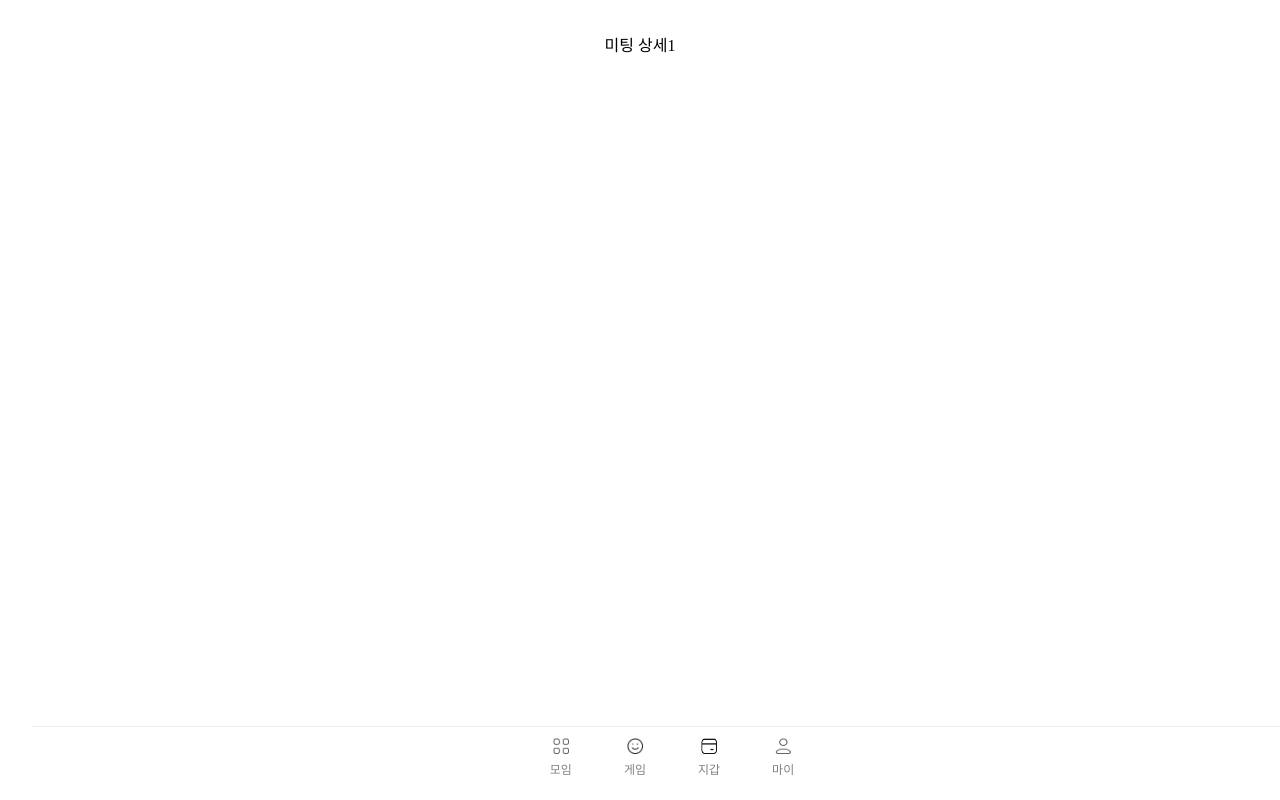
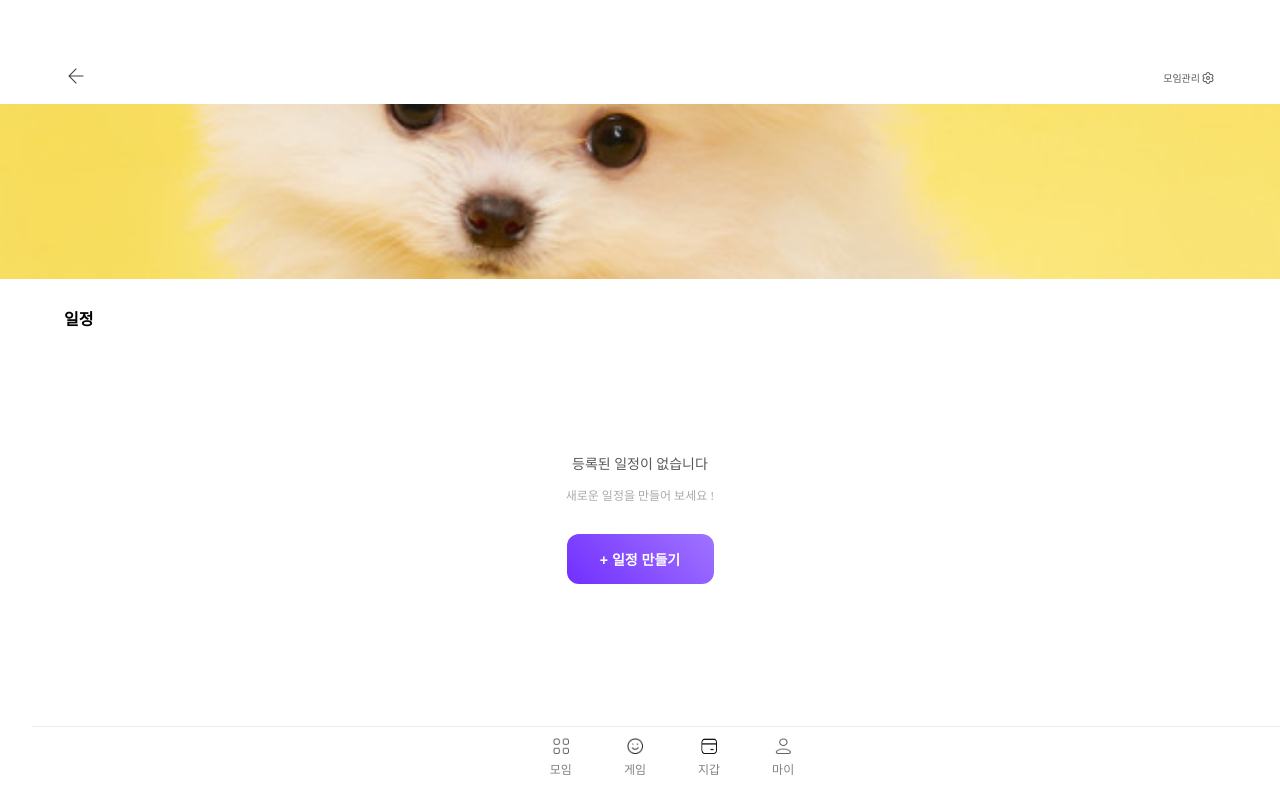
Before and after one commit to togather209/togather, a React (Vite) app in the folder frontend/: page /meeting/1 in a window 1280 px wide. Built offline with nearby package versions, Linux system fonts and the light colour scheme; a web font is replaced by a local one.

Commit message:
S11P12B209-77 Feat: 모임상세조회

```diff
--- a/frontend/dev-dist/sw.js
+++ b/frontend/dev-dist/sw.js
@@ -82,7 +82,7 @@ define(['./workbox-b5f7729d'], (function (workbox) { 'use strict';
     "revision": "3ca0b8505b4bec776b69afdba2768812"
   }, {
     "url": "index.html",
-    "revision": "0.f5ed3o7r2ag"
+    "revision": "0.0u9fi6inh3o"
   }], {});
   workbox.cleanupOutdatedCaches();
   workbox.registerRoute(new workbox.NavigationRoute(workbox.createHandlerBoundToURL("index.html"), {
--- a/frontend/src/components/home/JoinForm.jsx
+++ b/frontend/src/components/home/JoinForm.jsx
@@ -19,7 +19,7 @@ function JoinForm() {
                 placeholder="참여코드 6자"
               />
             </div>
-            <Button text={"참여"} type={"purple"} />
+            <Button type={"purple"}>참여</Button>
           </form>
         </div>
       </div>
--- a/frontend/src/components/home/RegistForm.jsx
+++ b/frontend/src/components/home/RegistForm.jsx
@@ -30,7 +30,7 @@ function RegistForm() {
             <div className="meeting-desc">
               <input className="desc-input" type="text" placeholder="설명" />
             </div>
-            <Button text={"생성"} type={"purple"} />
+            <Button type={"purple"}>생성</Button>
           </form>
         </div>
       </div>
--- /dev/null
+++ b/frontend/src/components/meeting/MeetingDetail.css
@@ -0,0 +1,83 @@
+.none-meetingdetail {
+    display: flex;
+    flex-direction: column;
+    justify-content: center;
+    align-items: center;
+    padding: 16px;
+}
+
+.none-meetingdetail-header {
+    width: 100%;
+    display: flex;
+    justify-content: space-between;
+    margin-bottom: 13px;
+}
+
+.none-meetingdetail-header-setting {
+    display: flex;
+    align-items: center;
+    margin: 16px 16px 0 0;
+    display: flex;
+}
+
+.meetingdetail-img {
+    width: 110%;
+    height: 175px;
+    object-fit: cover;
+    margin-bottom: 27px;
+}
+
+.meetingdetail-schedule {
+    box-sizing: border-box;
+    width: 100%;
+    text-align: left;
+    padding-left: 16px;
+    margin-bottom: 123px;
+    font-size: 16px;
+    font-weight: bold;
+}
+
+.schedule-list-box {
+    margin-bottom: 25px;
+}
+
+.meetingdetail-schedule2 {
+    box-sizing: border-box;
+    width: 100%;
+    text-align: left;
+    padding-left: 16px;
+    margin-bottom: 15px;
+    font-size: 16px;
+    font-weight: bold;
+
+}
+
+.meeting-setting {
+    width: 16px;
+    height: 16px;
+}
+
+.meeting-setting-text {
+    color: #131212;
+    opacity: 70%;
+    font-size: 10px;
+}
+
+.no-schedule-box {
+    margin-bottom: 30px;
+}
+
+.no-schedule-text {
+    margin-bottom: 13px;
+    color: #131212;
+    opacity: 70%;
+    font-size: 14px;
+    text-align: center;
+}
+
+.make-new-schedule {
+    color: #868687;
+    opacity: 70%;
+    font-size: 12px;
+    text-align: center;
+}
--- a/frontend/src/components/meeting/MeetingDetail.jsx
+++ b/frontend/src/components/meeting/MeetingDetail.jsx
@@ -1,9 +1,100 @@
+import { useState, useEffect } from "react";
 import React from "react";
 import { useParams } from "react-router-dom";
 
+import "./MeetingDetail.css"
+import meetingsetting from "../../assets/meeting/meetingsetting.png"
+import promimg from "../../../public/다운로드.jpg"
+import BackButton from "../common/BackButton";
+import MiddleButton from "../common/MiddleButton"
+import ScheduleCard from "./ScheduleCard";
+
 function MeetingDetail() {
+  const [isPage, setIsPage] = useState(false)
   const params = useParams();
-  return <div>미팅 상세{params.id}</div>;
+
+  // 모임 디테일 단일 조회
+  // 모임과 관련된 일정들 조회
+
+  const schedule_mokup = [
+    {
+      id: 1,
+      name : "우리의 첫번째 여행",
+    },
+    {
+      id: 2,
+      name : "우리의 두번째 여행",
+    },
+    {
+      id: 3,
+      name : "우리의 세번째 여행",
+    },
+  ]
+
+
+  if (!isPage) {
+    return (
+      <div className="none-meetingdetail">
+        <div className="none-meetingdetail-header">
+          <BackButton />
+          <div className="none-meetingdetail-header-setting">
+            <p className="meeting-setting-text">모임관리</p>
+            <img className="meeting-setting" src={meetingsetting} alt="settingicon" />
+          </div>
+        </div>
+
+
+          <img className="meetingdetail-img" src={promimg} alt="모임 이미지" />
+
+
+
+        <div className="meetingdetail-schedule">일정</div>
+
+        <div className="no-schedule-box">
+          <p className="no-schedule-text">등록된 일정이 없습니다</p>
+          <p className="make-new-schedule">새로운 일정을 만들어 보세요 !</p>
+        </div>
+
+        <MiddleButton>+ 일정 만들기</MiddleButton>
+
+      </div>
+    )
+  }
+
+  if (isPage) {
+    return (
+      <div className="none-meetingdetail">
+      <div className="none-meetingdetail-header">
+        <BackButton />
+        <div className="none-meetingdetail-header-setting">
+          <p className="meeting-setting-text">모임관리</p>
+          <img className="meeting-setting" src={meetingsetting} alt="settingicon" />
+        </div>
+      </div>
+
+      <img className="meetingdetail-img" src={promimg} alt="모임 이미지" />
+
+      <div className="meetingdetail-schedule2">일정 목록</div>
+
+      <div className="schedule-list-box">
+
+        {schedule_mokup.map((item, index) => (
+          <ScheduleCard
+          key={item.id}
+          id={item.id}
+          name={item.name}
+          />
+        ))}
+
+      </div>
+
+      <MiddleButton>+ 일정 만들기</MiddleButton>
+
+    </div>
+    )
+  }
+
+  // <div>미팅 상세{params.id}</div>;
 }
 
 export default MeetingDetail;
--- /dev/null
+++ b/frontend/src/components/meeting/ScheduleCard.css
@@ -0,0 +1,19 @@
+.schedule-card {
+    display: flex;
+    justify-content: space-between;
+    align-items: center;
+    width: 319px;
+    height: 53px;
+    margin-bottom: 20px;
+    box-sizing: border-box;
+    padding: 0 15px;
+    border: none;
+    border-radius: 15px;
+    background-color: #F9F9F9;
+    box-shadow: 0px 5px 10px rgba(0, 0, 0, 0.1);
+}
+
+.schedule-receipt {
+    width: 24px;
+    height: 24px;
+}
--- /dev/null
+++ b/frontend/src/components/meeting/ScheduleCard.jsx
@@ -0,0 +1,15 @@
+import React from "react";
+
+import "./ScheduleCard.css"
+import schedulereceipt from "../../assets/schedule/schedulereceipt.png"
+
+function ScheduleCard({id, name}) {
+    return (
+        <div className="schedule-card">
+            <p>{name}</p>
+            <img className="schedule-receipt" src={schedulereceipt} alt="영수증 사진" />
+        </ div>
+    )
+}
+
+export default ScheduleCard
```
Also changed, not shown: frontend/src/assets/meeting/meetingsetting.png (added), frontend/src/assets/schedule/schedulereceipt.png (added).
